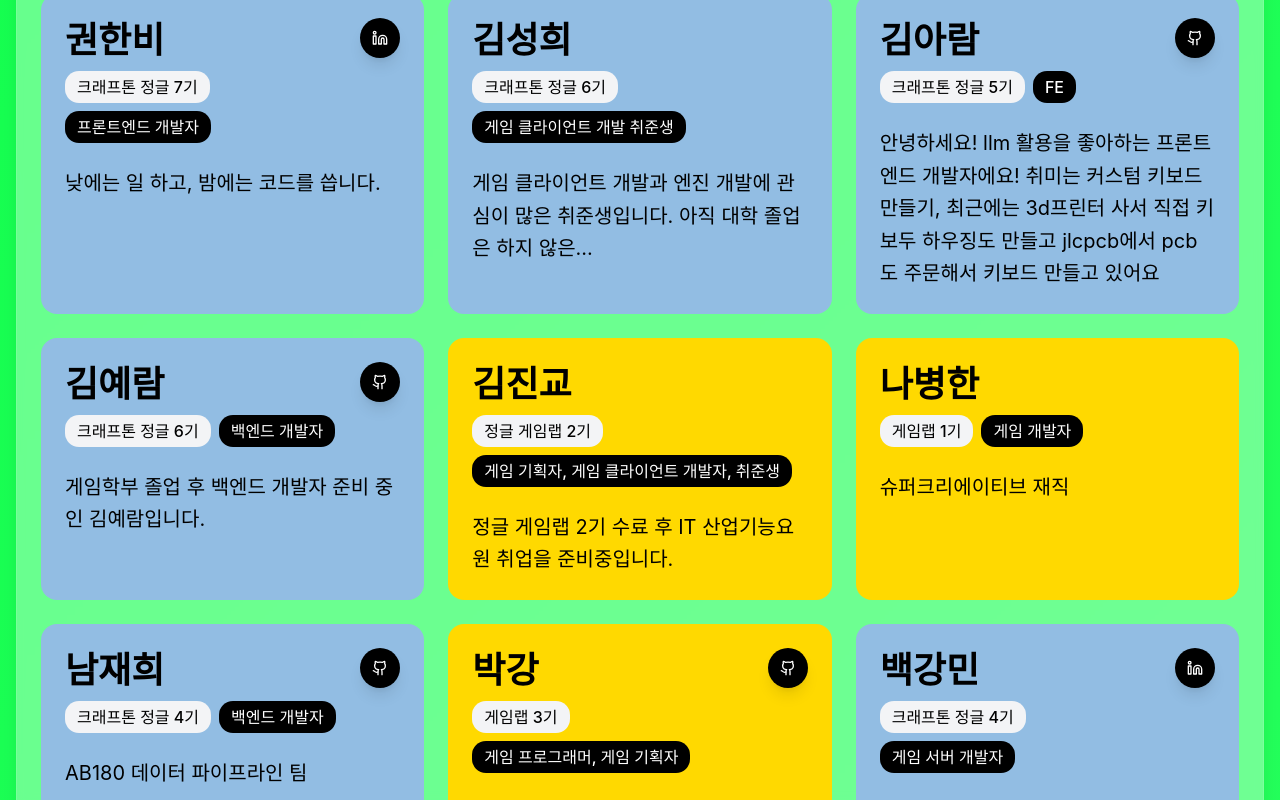
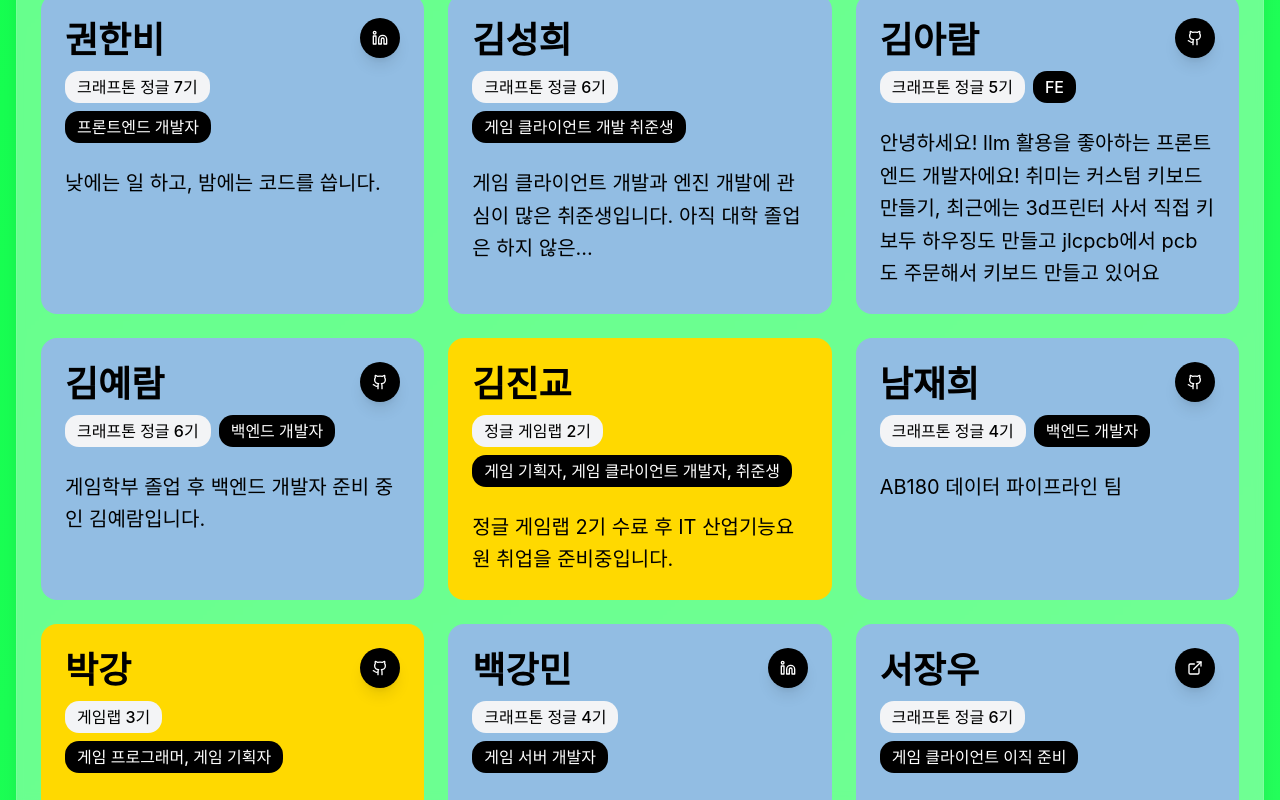
Before and after one commit to bibi-is-typing/jdc-meetup-profile-book, a React (Vite) app: page / in a window 1280 px wide. Shown: the part 1852-2652 px from the top of the page. Built offline with nearby package versions, Linux system fonts and the light colour scheme; a web font is replaced by a local one.

Commit message:
Remove 나병한 profile data per meetup absence notification
🤖 Generated with [Claude Code](https://claude.ai/code)

Co-Authored-By: Claude <noreply@anthropic.com>

```diff
--- a/src/data/profiles.ts
+++ b/src/data/profiles.ts
@@ -77,13 +77,6 @@ export const profiles: Profile[] = [
     cohort: "게임랩 1기",
     role: "게임 기획자",
     introduction: "열심히 인디 게임 만들고 있는 게임 개발자 안준형입니다",
-  },
-  {
-    id: "8",
-    name: "나병한",
-    cohort: "게임랩 1기",
-    role: "게임 개발자",
-    introduction: "슈퍼크리에이티브 재직",
   },
   {
     id: "9",
```
